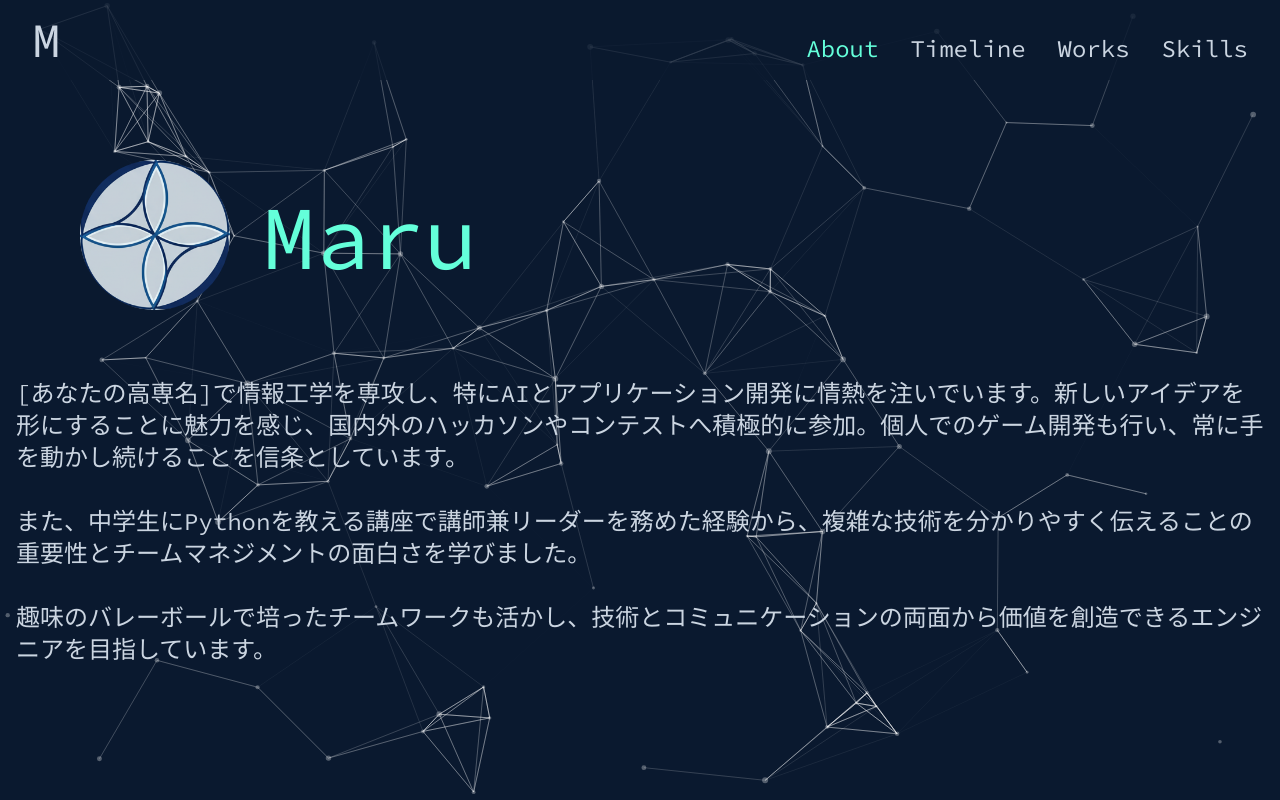
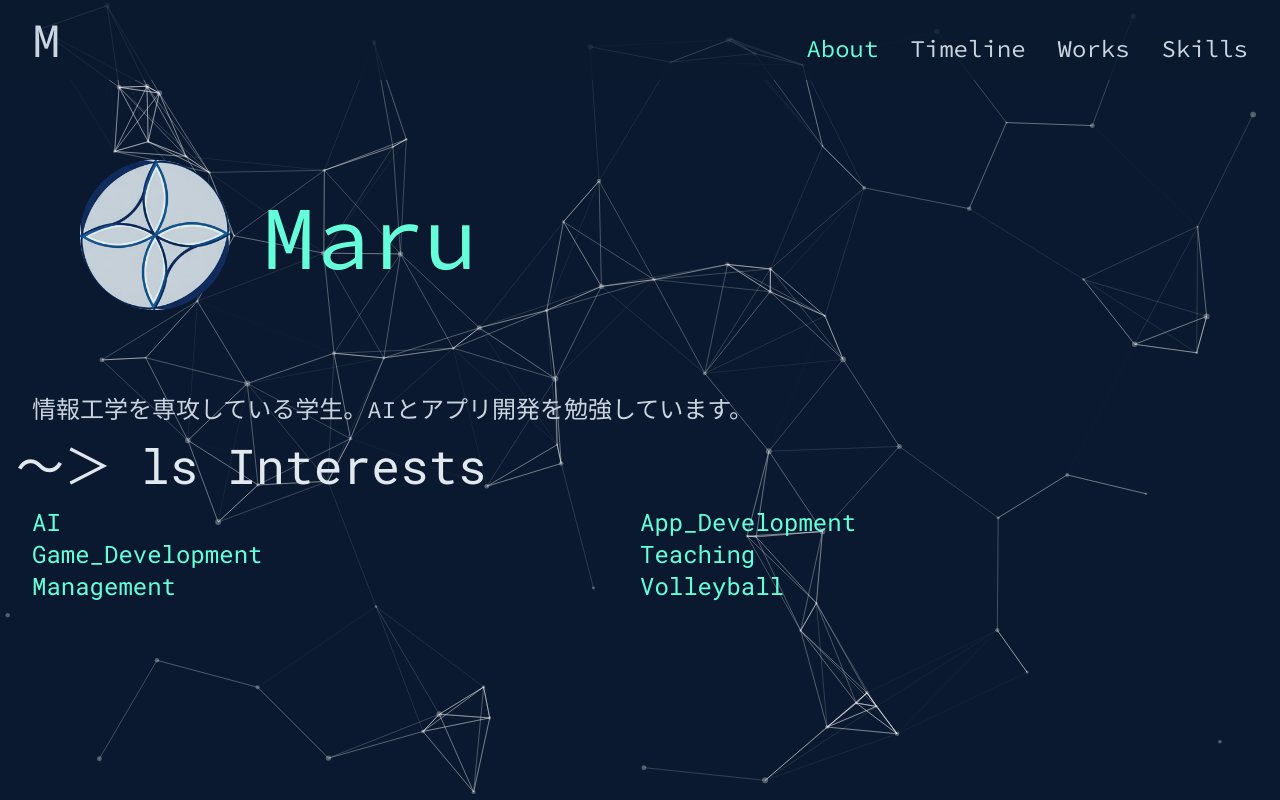
Before and after one commit to sushimaru2006/portfolio, a Next.js app: page /about in a window 1280 px wide. Built offline with nearby package versions, Linux system fonts and the light colour scheme.

Commit message:
edit about

```diff
--- a/components/About.tsx
+++ b/components/About.tsx
@@ -31,8 +31,50 @@ const About = () => {
             <p className="font-semibold font-heading-4xl flex items-center space-md text-[#64ffda]">Maru</p>
           </motion.div>
 
+          {/* 自己紹介文 */}
+          <motion.div
+            className="md:col-span-2 font-body-primary"
+            initial={{ opacity: 0, x: 100 }}
+            whileInView={{ opacity: 1, x: 0 }}
+            viewport={{ once: true, amount: 0.5 }}
+            transition={{ duration: 0.8, delay: 0.2, ease: 'easeInOut' }}
+          >
+            <p className="text-base font-body-primary space-sm leading-relaxed text-slate-300">
+              情報工学を専攻している学生。AIとアプリ開発を勉強しています。
+            </p>
+          </motion.div>
+
+
+          {/* 興味 */}
+          <motion.h2
+            className="md:col-span-3 font-heading-xl font-bold mb-6 text-slate-100"
+            initial={{ opacity: 0, y: -50 }}
+            whileInView={{ opacity: 1, y: 0 }}
+            viewport={{ once: true, amount: 0.5 }}
+            transition={{ duration: 0.8, ease: 'easeInOut' }}
+          >
+            〜＞ ls Interests
+          </motion.h2>
+          {/* 興味のカードリスト 横並び */}
+          <motion.div
+            className="space-sm grid grid-cols-2 gap-4 mb-8"
+            initial={{ opacity: 0, y: -50 }}
+            whileInView={{ opacity: 1, y: 0 }}
+            viewport={{ once: true, amount: 0.5 }}
+            transition={{ duration: 0.8, delay: 0.1, ease: 'easeInOut' }}
+          >
+            {['AI', 'App_Development', 'Game_Development', 'Teaching', 'Management', 'Volleyball'].map((interest) => (
+              <div
+                key={interest}
+                className="bg-slate-800 font-body-primary rounded-lg shadow-md hover:shadow-lg transition-shadow duration-300"
+              >
+                <h3 className="text-lg font-semibold text-[#64ffda] text-slate-200">{interest}</h3>
+              </div>
+            ))}
+          </motion.div>
+
           {/* 右側: 自己紹介文 */}
-          <motion.div
+          {/* <motion.div
             className="md:col-span-2 font-body-primary"
             initial={{ opacity: 0, x: 100 }}
             whileInView={{ opacity: 1, x: 0 }}
@@ -48,7 +90,7 @@ const About = () => {
               <br />
               趣味のバレーボールで培ったチームワークも活かし、技術とコミュニケーションの両面から価値を創造できるエンジニアを目指しています。
             </p>
-          </motion.div>
+          </motion.div> */}
         </div>
       </div>
     </section>
```
